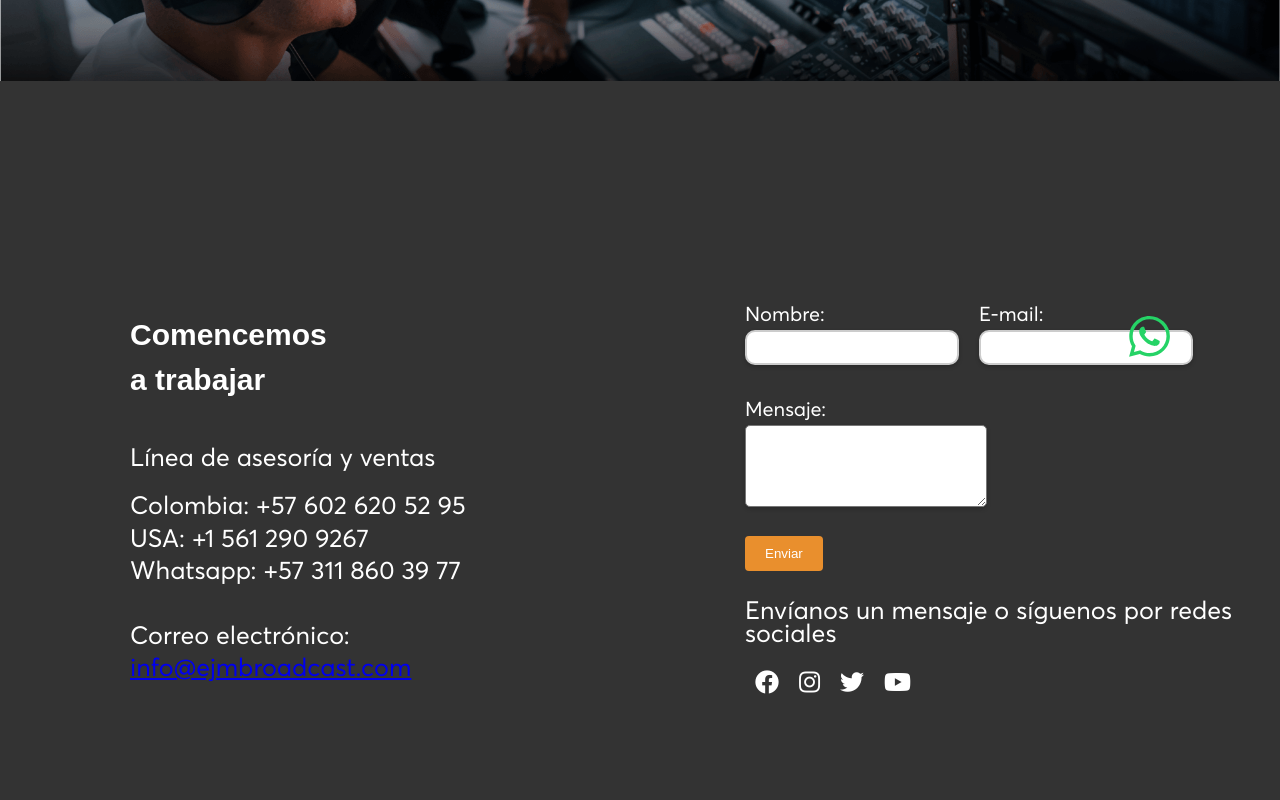
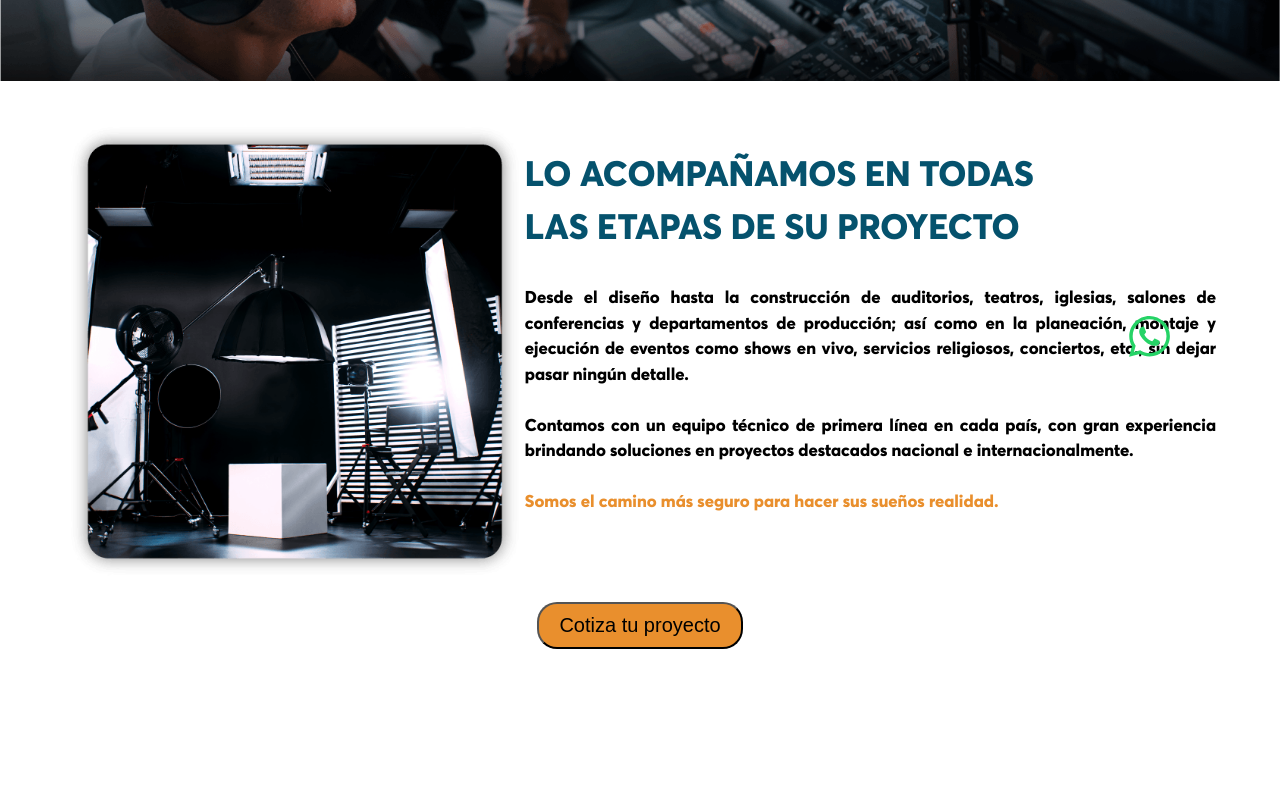
Before and after one commit to zagu5/ejmbroadcast, a React (Vite) app: page /services/asesoria in a window 1280 px wide. Shown: the part 420-1220 px from the top of the page. Built offline with nearby package versions, Linux system fonts and the light colour scheme.

Commit message:
servidata complete with styles

```diff
--- a/src/components/ServiceDetail.jsx
+++ b/src/components/ServiceDetail.jsx
@@ -3,8 +3,17 @@ import Header from "./Header"
 import Footer from "./Footer"
 import WhatsAppButton from "./WhatsAppButton"
 import style from "../styles/serviceDetail.module.css"
+import React from 'react';
 
 export const ServiceDetail = ({serviceData}) => {
+  const TextWithBreaks = ({text}) => {
+    return text.split('\n').map((str, index) => (
+      <React.Fragment key={index}>
+        {str}
+        <br/>
+      </React.Fragment>
+    ));
+  }
   return (
     <>
         <Header/>
@@ -12,7 +21,20 @@ export const ServiceDetail = ({serviceData}) => {
         <h2 className={style.title}>{serviceData.title}</h2>
         <img src={serviceData.image} alt="" />
         </div>
+        <div className={style.infoContainer}>
+        {serviceData.information.map((info, index) => (
+          <div key={index} className={style.textContainer}>
+            <img src={info.image} alt="" />
+            <div className={style.textSection}>
+              <h3 className={style.infoTitle}><TextWithBreaks text={info.title} /></h3>
+              <h4 className={style.infoSubtitle}><TextWithBreaks text={info.subtitle} /></h4>
+              <p className={style.infoParagraph}>{info.paragraph}</p>
+            </div>
 
+          </div>
+        ))}
+        <button className={style.button}>Cotiza tu proyecto</button>
+        </div>
         <Footer/>
         <WhatsAppButton/>
     </>
@@ -23,6 +45,14 @@ ServiceDetail.propTypes = {
   serviceData: PropTypes.shape({
     title: PropTypes.string,
     image: PropTypes.string,
+    information: PropTypes.arrayOf(
+      PropTypes.shape({
+        title: PropTypes.string,
+        subtitle: PropTypes.string,
+        paragraph: PropTypes.string,
+        image: PropTypes.string,
+      })
+    ),
   }).isRequired,
 };
 
--- a/src/components/serviceData.jsx
+++ b/src/components/serviceData.jsx
@@ -4,5 +4,57 @@ export const serviceData =  {
         id:'1',
         title: 'ASESORIA EN DISEÑO Y CONSTRUCCIÓN',
         image: '/imagesHeaders/Header_servicios.png',
+        information: [
+            {
+                title: 'LO ACOMPAÑAMOS EN TODAS \n'+
+                       'LAS ETAPAS DE SU PROYECTO',
+                subtitle: 'Desde el diseño hasta la construcción de auditorios, teatros, iglesias, ' +
+                          'salones de conferencias y departamentos de producción; así como en ' +
+                          'la planeación, montaje y ejecución de eventos como shows en vivo, ' +
+                          'servicios religiosos, conciertos, etc., sin dejar pasar ningún detalle. \n' +
+                          '\n Contamos con un equipo técnico de primera línea en cada país, con '+
+                          'gran experiencia brindando soluciones en proyectos destacados ' +
+                          'nacional e internacionalmente. ',
+                paragraph: 'Somos el camino más seguro para hacer sus sueños realidad.',
+                image:'/Foto.png'
+            }
+        ]
     },
+
+    'venta': {
+        id:'2',
+        title: 'VENTA DE EQUIPOS DE BROADCAST',
+        image: '/imagesHeaders/Header_servicios.png',
+        information: [
+            {
+                title: 'RECIBA LOS MEJORES \n'+
+                       'PRECIOS DEL \n '+
+                       'MERCADO',
+                subtitle: 'Cuente con el beneficio exclusivo para nuestros clientes de asistencia ' +
+                          'directa por parte de los principales fabricantes de equipos de audio, ' +
+                          'video y proyección. Gracias a la relación que por años hemos ' +
+                          'construido con las grandes maras del mundo del Broadcast.',
+                paragraph: ' ',
+                image:'/Foto.png'
+            }
+        ]
+    },
+
+    'talleres': {
+        id:'2',
+        title: 'TALLERES Y SEMINARIOS',
+        image: '/imagesHeaders/Header_servicios.png',
+        information: [
+            {
+                title: 'SOMOS UNA FUENTE  \n'+
+                       'CONFIABLE DE CONSULTA',
+                subtitle: 'Para entender la utilidad de cada recurso y su razón para utilizarlo ' +
+                          'nuestro objetivo es promover el uso correcto de los equipos de audio, ' +
+                          'video y proyección de acuerdo a los parámetros científicos ' +
+                          'desarrollados por nuestra compañia en diferentes experiencias.',
+                paragraph: ' ',
+                image:'/Foto.png'
+            }
+        ]
+    }
 }
--- a/src/styles/serviceDetail.module.css
+++ b/src/styles/serviceDetail.module.css
@@ -24,3 +24,73 @@
         right: 0;
         text-align: center;
     }
+    .infoContainer{
+        height: 100vh;
+        margin-top: 40px;
+    }
+
+    .textContainer {
+        display: flex;
+        justify-content: space-between;
+        margin: 20px auto;
+        max-width: 90%;
+
+      }
+
+      .textSection {
+        /* display: flex; */
+        flex-direction: column;
+        justify-content: center;
+        text-align: justify;
+      }
+
+      .infoTitle, .infoSubtitle, .infoParagraph {
+        margin: 30px 0;
+        font-family: 'AvertaStd-Extrabold';
+
+      }
+
+      .infoTitle {
+        font-size: 35px;
+        font-weight: bold;
+        color: #05526D;
+        flex: 1;
+
+      }
+
+      .infoSubtitle {
+        font-size: 17px;
+        font-weight: bold;
+        color: #000;
+      }
+
+      .infoParagraph {
+        font-size: 17px;
+        font-weight: normal;
+        color: #e98f2d;
+      }
+
+      .textContainer img {
+        max-width: 40%;
+        height: auto;
+        margin: 0 auto; /* Añade esta línea */
+
+
+      }
+
+      .button {
+        background: #e98f2d;
+        padding: 10px 20px;
+        cursor: pointer;
+        border-radius: 20px;
+        transition: background-color 0.3s;
+        margin: 20px 20px 0;
+        display: block;
+        margin-left: auto;
+        margin-right: auto;
+        font-size: 20px;
+      }
+
+      .button:hover {
+        background: rgba(0, 0, 0, 0.7);
+      }
```
Also changed, not shown: public/Foto.png (added).
